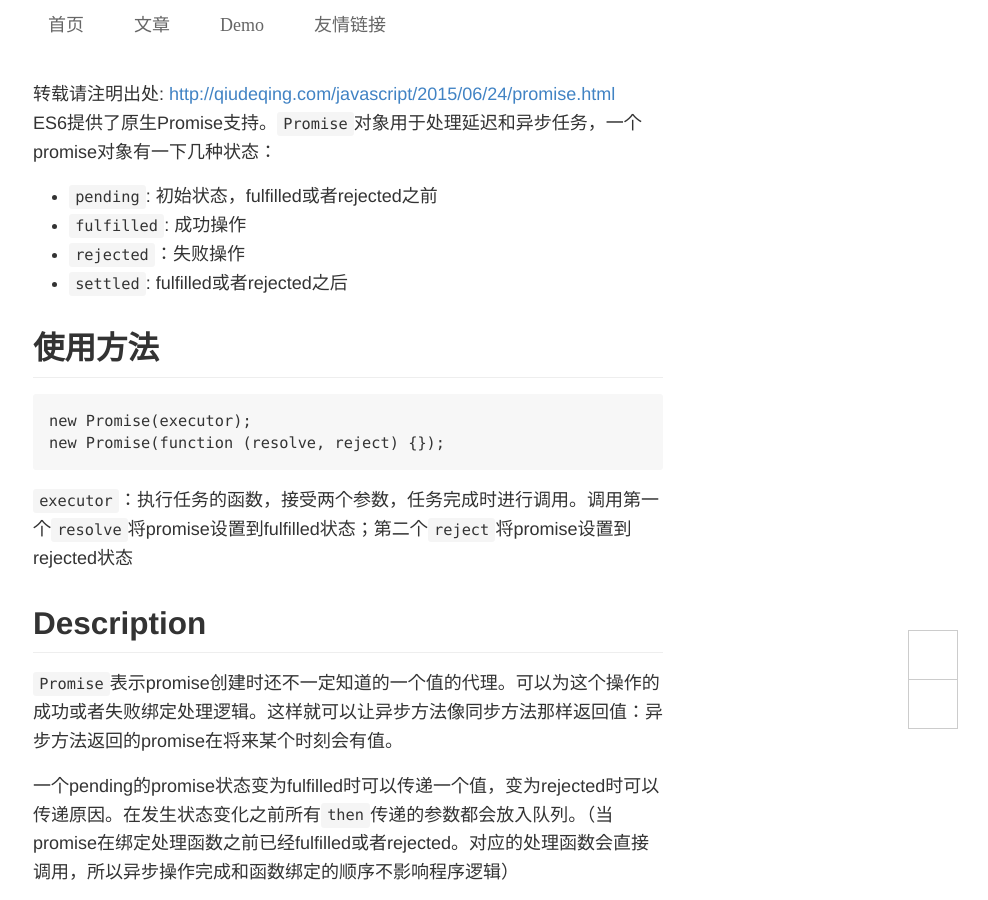
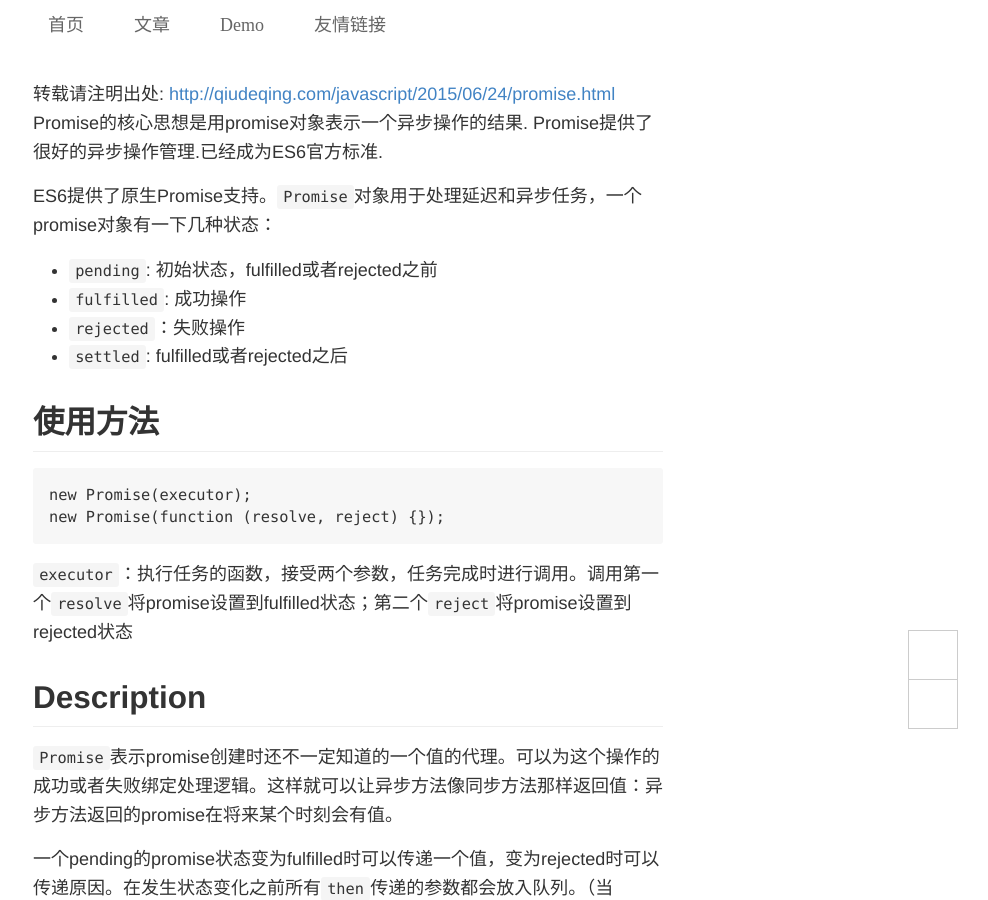
Before and after one commit to footmess/qiu-deqing.github.io, a Jekyll site: the page built from javascript/_posts/2015-06-24-promise.md, in a window 1280 px wide and 900 px high. Shown: the whole window, without its empty margins (292-1280 px from the left). Built offline with Jekyll 4.4.1, drawn with Linux system fonts in a browser that asks for light colours; some web fonts are replaced; comment, search, counter and statistics services are not loaded.

Commit message:
update promise

```diff
--- a/javascript/_posts/2015-06-24-promise.md
+++ b/javascript/_posts/2015-06-24-promise.md
@@ -1,6 +1,10 @@
 ---
-title: promise
+title: javascript promise
 ---
+
+Promise的核心思想是用promise对象表示一个异步操作的结果. Promise提供了很好的异步操作管理.已经成为ES6官方标准.
+
+
 
 ES6提供了原生Promise支持。`Promise`对象用于处理延迟和异步任务，一个promise对象有一下几种状态：
 
```
Also changed, not shown: other parts of javascript/_posts/2015-06-24-promise.md (+1 -0 lines).
